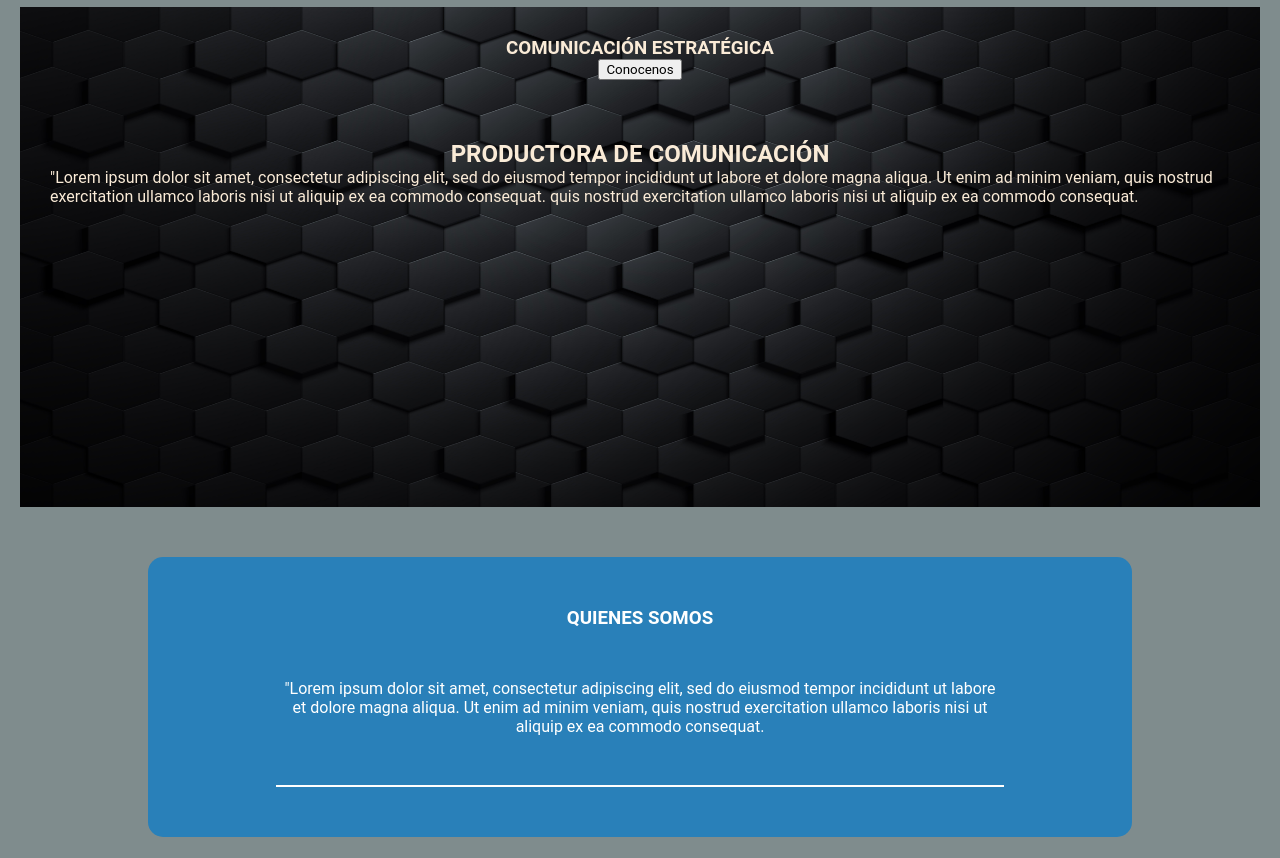
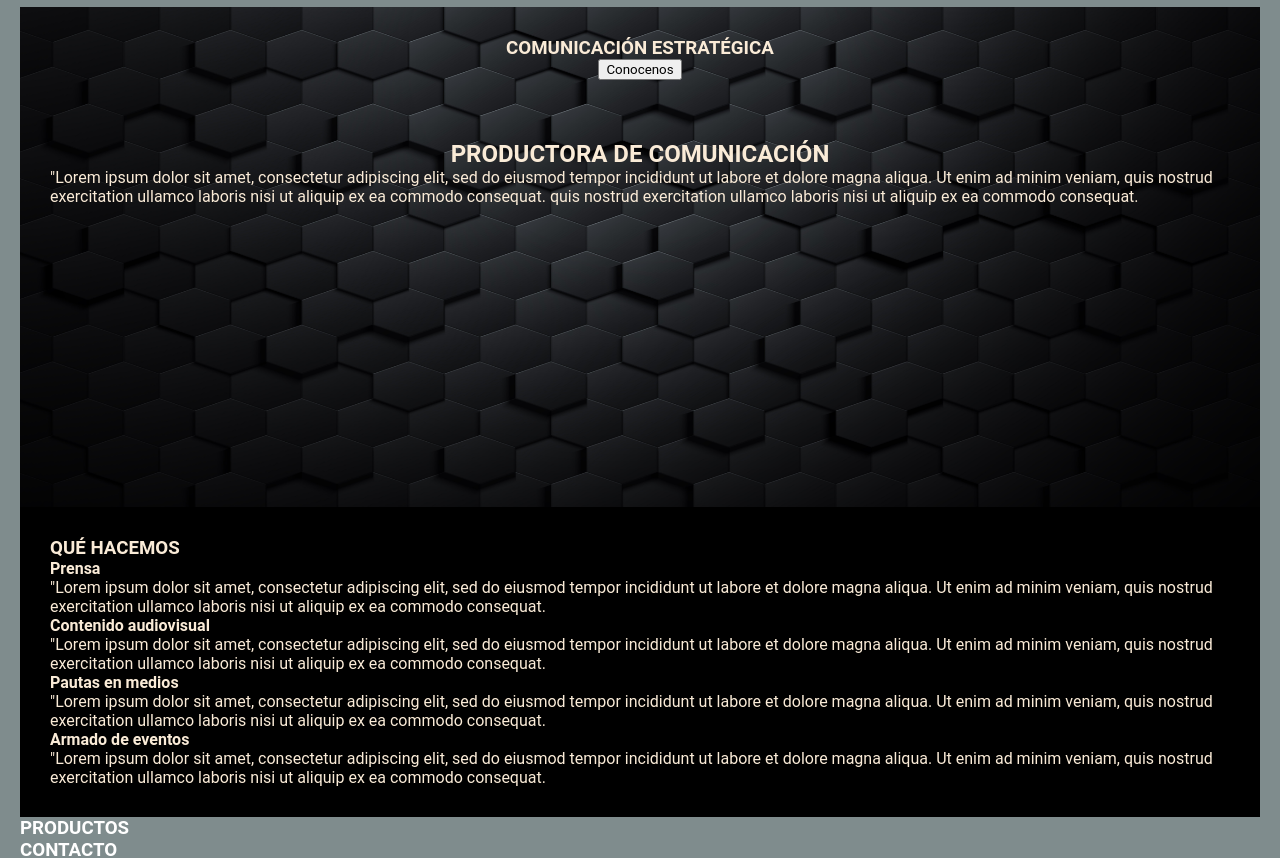
Before and after one commit to tomas-coding/Agencia-de-comunicaci-n-pol-tica, a plain HTML site: page root/index.html in a window 1280 px wide. Shown: the part 83-941 px from the top of the page. Drawn offline with Linux system fonts and the light colour scheme; a script that the page names is missing.

Commit message:
new changes

```diff
--- a/root/index.html
+++ b/root/index.html
@@ -67,9 +67,9 @@
     </main>
   </div>
 
-    <!-- QUIENES SOMOS-->
+    <!-- QUIENES SOMOS
     <section>
-      <article class="card_about_us">
+      <article>
         <h3>QUIENES SOMOS</h3>
         <p>
           "Lorem ipsum dolor sit amet, consectetur adipiscing elit, sed do
@@ -77,7 +77,6 @@
           minim veniam, quis nostrud exercitation ullamco laboris nisi ut
           aliquip ex ea commodo consequat.
         </p>
-        <hr>
       </article>
     </section>
      QUE HACEMOS-->
```
